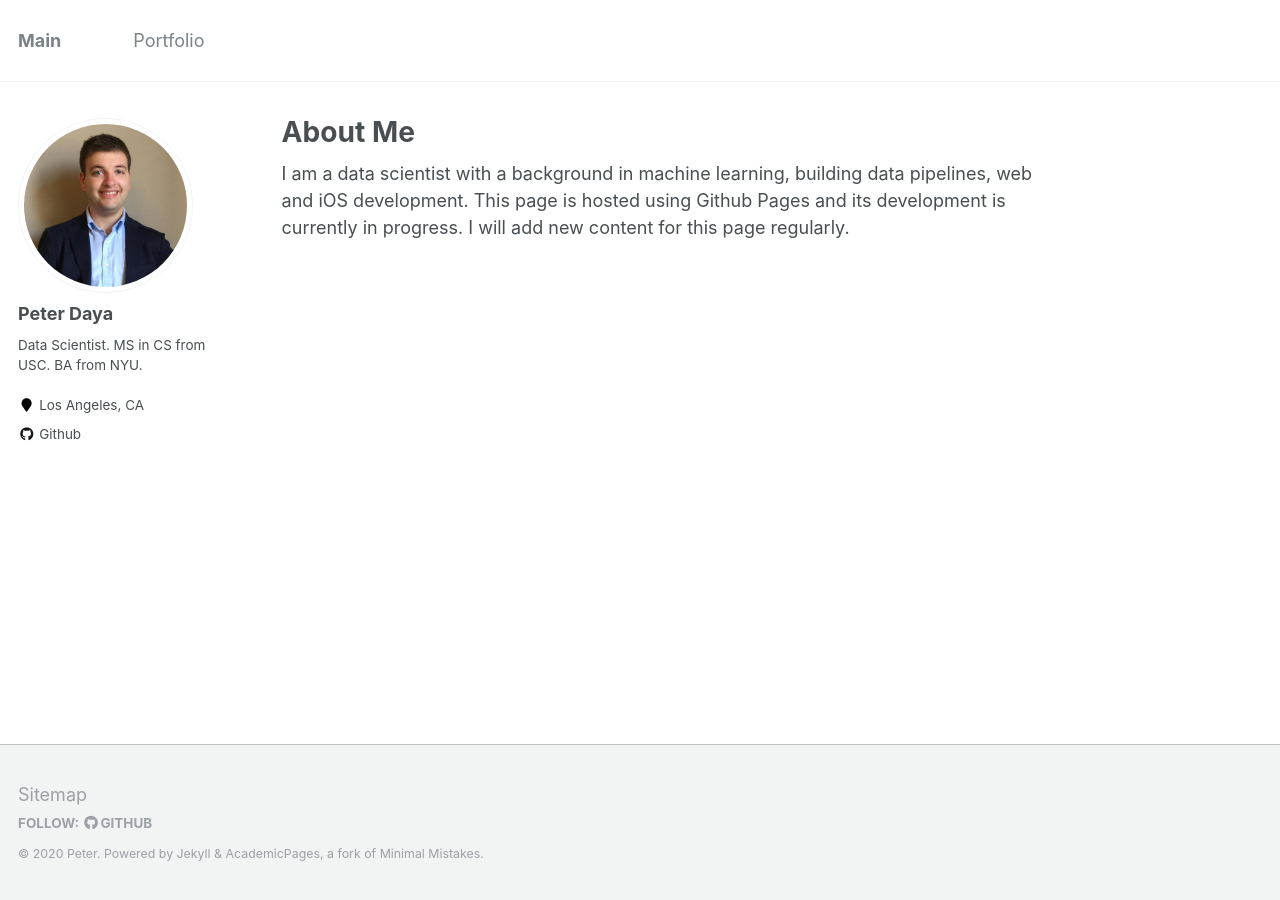
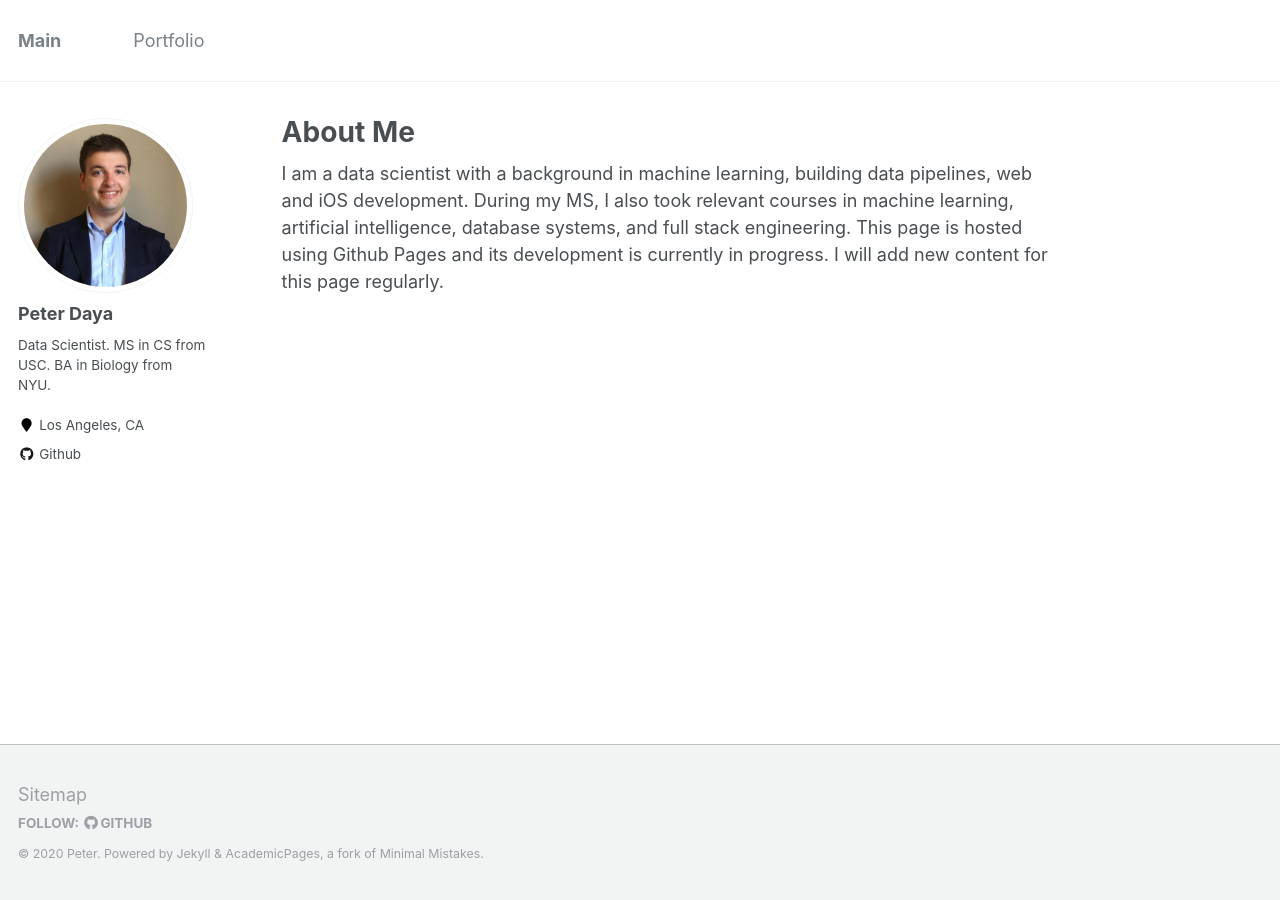
Before and after one commit to PeterDaya/peterdaya.github.io, a Jekyll site: the page built from _pages/about.md, in a window 1280 px wide. Built offline with Jekyll 4.4.1, drawn with Linux system fonts in a browser that asks for light colours.

Commit message:
Updated _config.yml and about.md

```diff
--- a/_config.yml
+++ b/_config.yml
@@ -82,7 +82,7 @@ analytics:
 author:
   name             : "Peter Daya"
   avatar           : "githubphoto.jpg"
-  bio              : "Data Scientist.  MS in CS from USC.  BA from NYU."
+  bio              : "Data Scientist.  MS in CS from USC.  BA in Biology from NYU."
   location         : "Los Angeles, CA"
   employer         :
   pubmed           :
--- a/_pages/about.md
+++ b/_pages/about.md
@@ -10,5 +10,5 @@ redirect_from:
 
 
 
-I am a data scientist with a background in machine learning, building data pipelines, web and iOS development.
+I am a data scientist with a background in machine learning, building data pipelines, web and iOS development.  During my MS, I also took relevant courses in machine learning, artificial intelligence, database systems, and full stack engineering.
 				This page is hosted using Github Pages and its development is currently in progress.  I will add new content for this page regularly.
```
